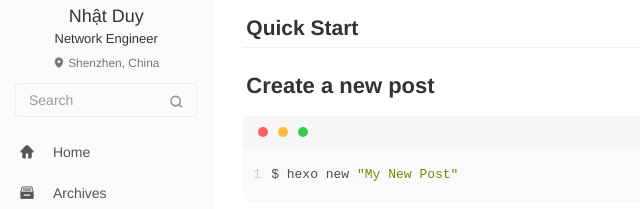
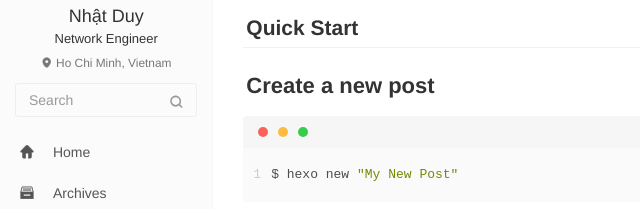
Before and after one commit to voxduy/vnd-null0.github.io, a plain HTML site: page 2020/06/13/hello-world/index.html in a window 1280 px wide. Shown: the part 173-382 px from the top of the page, 0-640 px from the left. Drawn offline with nearby package versions, Linux system fonts and the light colour scheme; no server answers; a script that the page names is missing.

Commit message:
Site updated: 2020-06-14 00:08:42

```diff
--- a/2020/06/13/hello-world/index.html
+++ b/2020/06/13/hello-world/index.html
@@ -59,7 +59,7 @@
         </a>
         <h2 id="name" class="hidden-xs hidden-sm">Nhật Duy</h2>
         <h3 id="title" class="hidden-xs hidden-sm hidden-md">Network Engineer</h3>
-        <small id="location" class="text-muted hidden-xs hidden-sm"><i class="icon icon-map-marker"></i> Shenzhen, China</small>
+        <small id="location" class="text-muted hidden-xs hidden-sm"><i class="icon icon-map-marker"></i> Ho Chi Minh, Vietnam</small>
       </div>
 
       <div class="search" id="search-form-wrap">
```
Also changed, not shown: archives/2020/06/index.html (+1 -1 lines), archives/2020/index.html (+1 -1 lines), archives/index.html (+1 -1 lines), index.html (+1 -1 lines).
